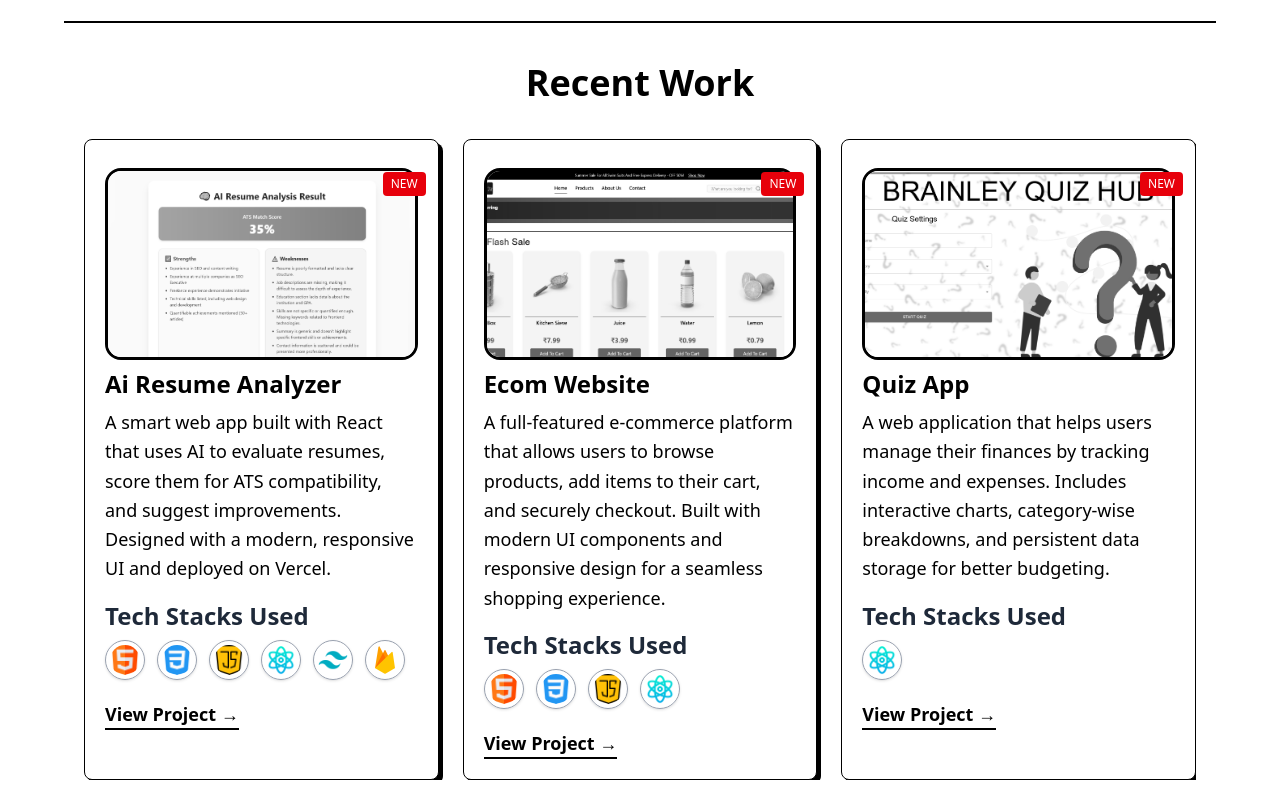
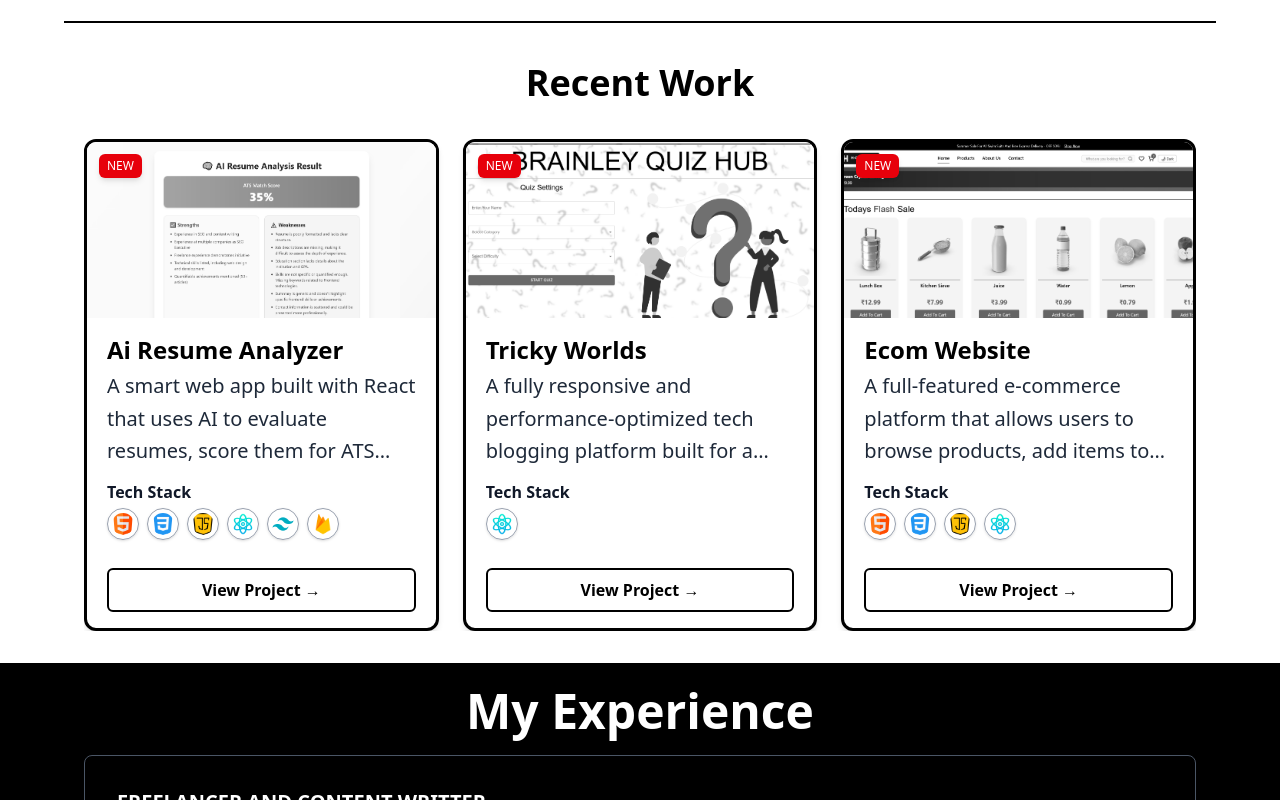
Before and after one commit to ilyashassan06/Ilyas_portfolio, a React (Vite) app: page / in a window 1280 px wide. Shown: the part 520-1320 px from the top of the page. Built offline with nearby package versions, Linux system fonts and the light colour scheme; a web font is replaced by a local one.

Commit message:
rcent work ui change

```diff
--- a/src/Components/RecentWork.jsx
+++ b/src/Components/RecentWork.jsx
@@ -12,64 +12,65 @@ function RecentWork() {
   <h1 className="text-4xl my-4 font-bold">Recent Work</h1>
 
   <div className="w-full grid gap-6 sm:grid-cols-2 lg:grid-cols-3 justify-items-center overflow-hidden">
-    {recentWorkData.map((work, index) => (
+    {recentWorkData.slice(0, 3).map((work, index) => (
      <motion.div
   key={index}
-        initial={{ opacity: 0, y: 30, scale: 0.95 }}
+  initial={{ opacity: 0, y: 25, scale: 0.98 }}
   animate={{ opacity: 1, y: 0, scale: 1 }}
   transition={{ duration: 0.5, delay: index * 0.1, ease: "easeOut" }}
-        className="max-w-sm bg-white py-5 border border-black shadow-[4px_4px_0_0_black] rounded-lg overflow-hidden hover:shadow-[6px_6px_0_0_black] transition-all duration-300"
+  className="max-w-sm flex flex-col bg-white border-3 border-black rounded-xl shadow-md hover:shadow-lg transition-shadow duration-300 overflow-hidden"
 >
   {/* Image Section */}
-        <div className="relative px-5 py-2">
+  <div className="relative group">
     <img
       src={work.image}
       alt="Project Thumbnail"
-            className="w-full h-48 border-3 rounded-2xl object-cover grayscale hover:grayscale-0 transition duration-500"
+      className="w-full h-44 object-cover grayscale group-hover:grayscale-0 group-hover:scale-105 transition-all duration-500"
     />
-          <span className="absolute top-3 right-3 bg-red-600 text-white text-xs px-2 py-1 rounded">
+    <span className="absolute top-3 left-3 bg-red-600 text-white text-xs px-2 py-1 rounded-md shadow-md">
       NEW
     </span>
   </div>
 
   {/* Content Section */}
-        <div className="px-5">
-          <h3 className="text-2xl font-bold text-black mb-2">
+  <div className="px-5 py-4 flex flex-col flex-grow">
+    <h3 className="text-2xl font-bold text-black mb-1">
       {work.name}
     </h3>
-          <p className="text-lg text-black mb-4 leading-relaxed">
+    <p className="text-gray-800 text-xl mb-3 leading-relaxed line-clamp-3">
       {work.description}
     </p>
 
-          {/* 💻 Tech Stack Section */}
+    {/* Tech Stack Section */}
     {work.techStack && work.techStack.length > 0 && (
-  <div className="mb-5">
-    <p className="text-2xl font-semibold text-gray-800 mb-2 ">
-      Tech Stacks Used
+      <div className="mb-4">
+        <p className="text-base font-semibold text-gray-900 mb-1">
+          Tech Stack
         </p>
-    <div className="flex flex-wrap  gap-3">
+        <div className="flex flex-wrap gap-2">
           {work.techStack.map((tech, idx) => (
             <img
               key={idx}
               src={tech}
               alt={`tech-${idx}`}
-          className="w-10 h-10 object-contain rounded-full border border-gray-400 p-1 hover:scale-110 transition-transform duration-200 shadow-sm"
+              className="w-8 h-8 object-contain rounded-full border border-gray-400 p-1 hover:scale-110 transition-transform duration-200 shadow-sm"
             />
           ))}
         </div>
       </div>
     )}
 
-
-          {/* Button Link */}
+    {/* Button */}
+    <div className="mt-auto pt-3">
       <a
         href={work.link}
         target="_blank"
         rel="noopener noreferrer"
-            className="inline-flex items-center text-lg font-semibold text-black border-b-2 border-black hover:translate-x-1 transition-transform duration-300"
+        className="block text-center text-base font-semibold text-black border-2 border-black py-2 rounded-md hover:bg-black hover:text-white transition-all duration-300"
       >
         View Project →
       </a>
+    </div>
   </div>
 </motion.div>
     ))}
--- a/src/Data/RecentWorkData.jsx
+++ b/src/Data/RecentWorkData.jsx
@@ -20,6 +20,15 @@ const recentWorkData = [
   techStack: [htmlLogo, cssLogo, jsLogo, reactLogo,tailwind,firebase],
   link:"https://ai-resume-analyzer-iota-seven.vercel.app/login",},
   {
+  name: "Tricky Worlds",
+  description:
+    "A fully responsive and performance-optimized tech blogging platform built for a client in the IT space. I developed this website from scratch using modern front-end technologies, ensuring a seamless user experience across devices. The platform features custom blog templates, fast-loading pages, and an intuitive content management flow.",
+  image: project2Img,
+  techStack: [reactLogo,],
+  link:"https://github.com/ilyashassan06/ReactQuiz",
+},
+
+  {
   name: "Ecom Website",
   description:
     "A full-featured e-commerce platform that allows users to browse products, add items to their cart, and securely checkout. Built with modern UI components and responsive design for a seamless shopping experience.",
```
Lines whose indentation alone changed are shown as unchanged.
